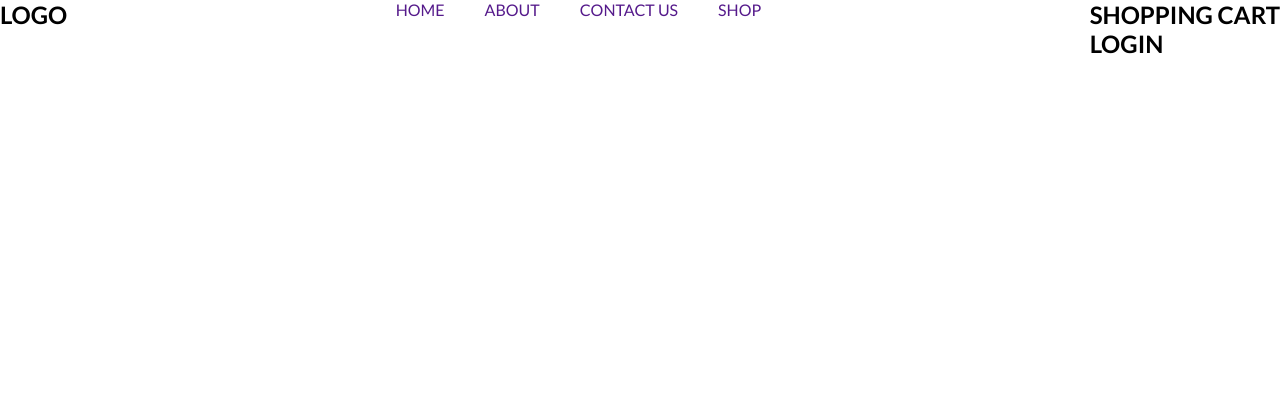
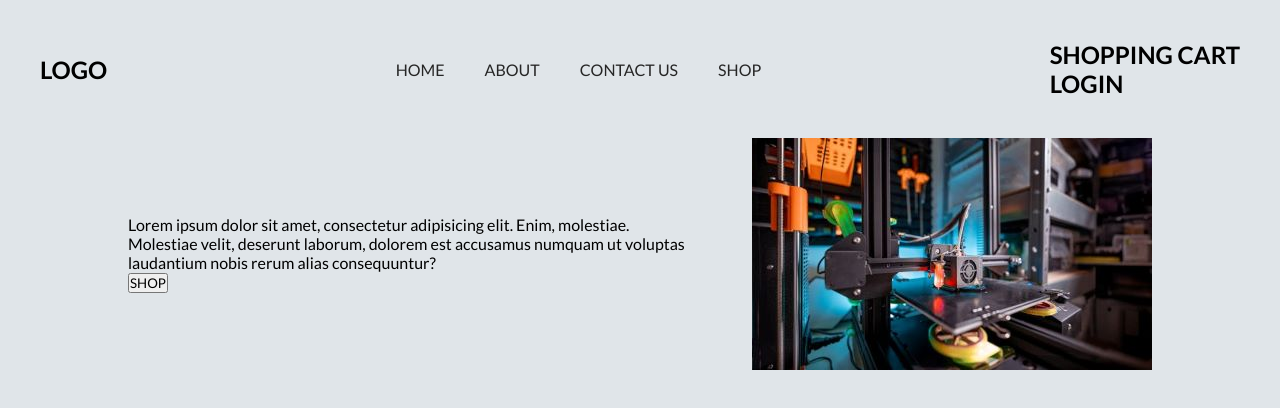
Before and after one commit to BradleyLegge/Pops-3d-Shop, a React (Vite) app: page / in a window 1280 px wide. Shown: the top 408 px of the page. Built offline with nearby package versions, Linux system fonts and the light colour scheme.

Commit message:
added a few components and pages

```diff
--- a/src/App.jsx
+++ b/src/App.jsx
@@ -1,10 +1,10 @@
 import React from "react";
-import Header from "./Components/Header";
+import Homepage from "./Pages/Homepage";
 
 const App = () => {
   return (
     <div>
-      <Header />
+      <Homepage />
     </div>
   );
 };
--- /dev/null
+++ b/src/Components/AboutHP.jsx
@@ -0,0 +1,20 @@
+import React from "react";
+import p2 from "../assets/3dPrinter3.jpg";
+
+const AboutHP = () => {
+  return (
+    <section className="about-container">
+      <div className="about-content">
+        <p>
+          Lorem ipsum dolor sit amet, consectetur adipisicing elit. Enim,
+          molestiae. Molestiae velit, deserunt laborum, dolorem est accusamus
+          numquam ut voluptas laudantium nobis rerum alias consequuntur?
+        </p>
+        <button className="about-btn">SHOP</button>
+      </div>
+      <img className="about-img" src={p2} alt="" />
+    </section>
+  );
+};
+
+export default AboutHP;
--- a/src/Components/Header.jsx
+++ b/src/Components/Header.jsx
@@ -20,7 +20,7 @@ const Header = () => {
           </li>
         </ul>
       </nav>
-      <div>
+      <div className="user-info">
         <h2>SHOPPING CART</h2>
         <h2>LOGIN</h2>
       </div>
--- /dev/null
+++ b/src/Components/HeroHP.jsx
@@ -0,0 +1,8 @@
+import React from "react";
+import p1 from "../assets/3dPrinter400.jpg";
+
+const HeroHP = () => {
+  return <section className="hero-container"></section>;
+};
+
+export default HeroHP;
--- /dev/null
+++ b/src/Pages/Homepage.jsx
@@ -0,0 +1,16 @@
+import React from "react";
+import Header from "../Components/Header";
+import HeroHP from "../Components/HeroHP";
+import AboutHP from "../Components/AboutHP";
+
+const Homepage = () => {
+  return (
+    <div className="homepage-container">
+      <Header />
+      <HeroHP />
+      <AboutHP />
+    </div>
+  );
+};
+
+export default Homepage;
--- a/src/index.css
+++ b/src/index.css
@@ -12,11 +12,19 @@
   --blue: #0295db;
 }
 
-/* Header Componenet */
+body{
+  background: var(--very-lite-gray)
+}
+
+/* Components */
+
+/* Header Component */
 
 .header-container{
   display:flex;
   justify-content: space-between;
+  align-items: center;
+  padding: 40px;
 }
 
 .navbar-list{
@@ -29,5 +37,33 @@
 }
 
 .navbar-list-item a{
+  color: var(--dark-gray);
   text-decoration: none;
 }
+
+.navbar-list-item a:hover{
+  font-weight: bolder;
+  color: var(--blue);
+}
+
+/* HeroHP Conponent */
+
+.hero-container, .about-container{
+  display: flex;
+  gap: 50px;
+  width: 80%;
+  align-items: center;
+  margin: 0 auto;
+}
+
+/* AboutHP Component */
+
+.
+
+/* Pages */
+
+/* Homepage */
+
+.homepage-container{
+
+}
```
Also changed, not shown: src/Components/Footer.jsx (added, +7 -0 lines), src/assets/3dPrinter3.jpg (added), src/assets/3dPrinter400.jpg (added).
